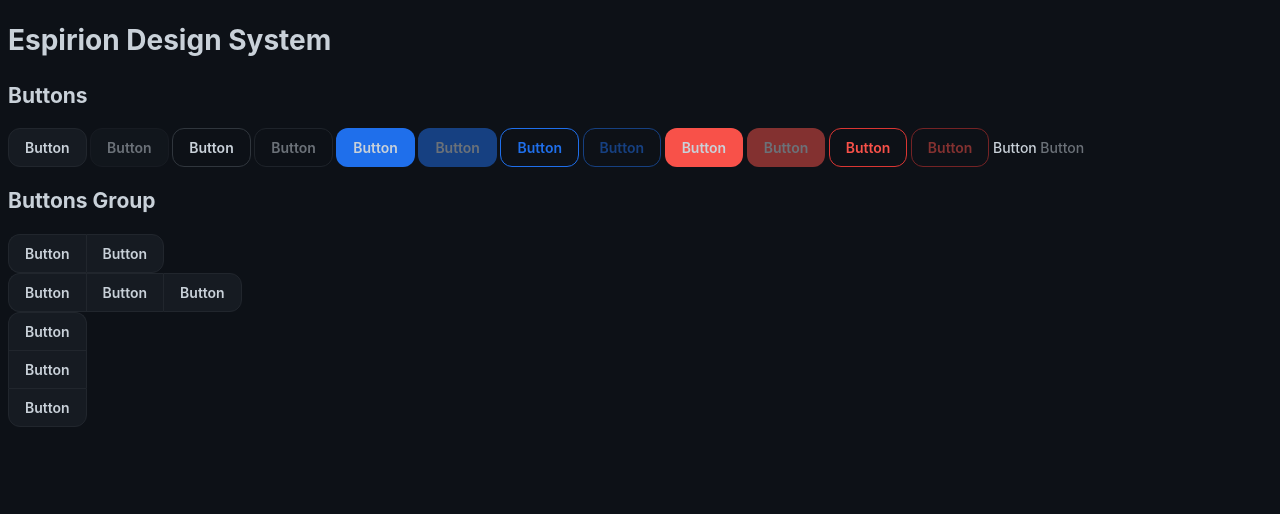
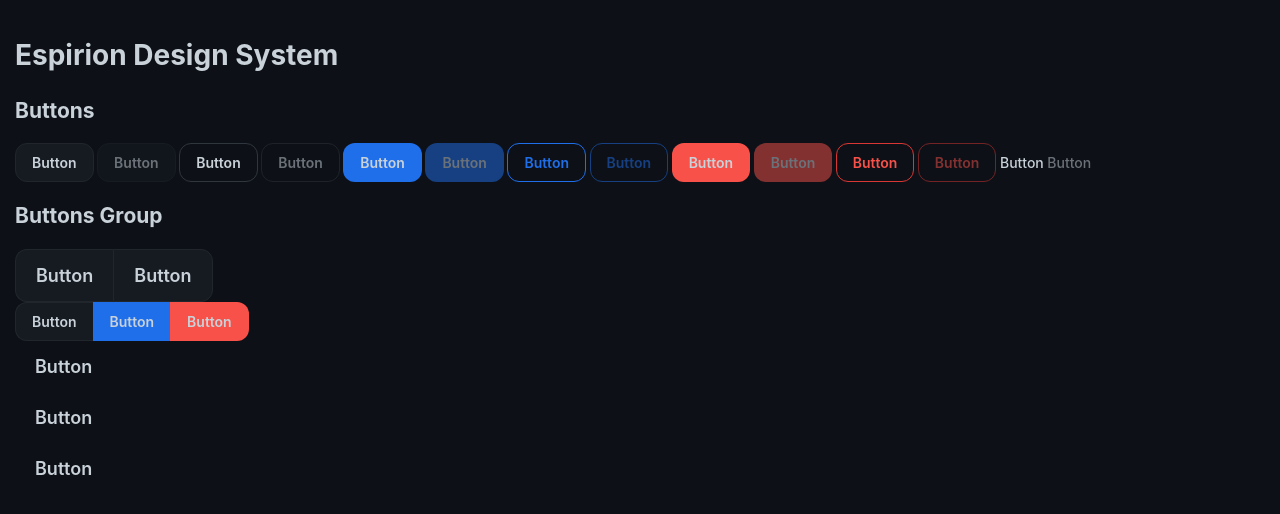
Before and after one commit to Espirion/espirion-core, a plain HTML site: page src/index.html in a window 1280 px wide. Drawn offline with Linux system fonts and the light colour scheme.

Commit message:
style: adjust body styling and update button group attributes
Update the body CSS to include margin and padding for better spacing. Modify button group attributes in the HTML to improve consistency and visual hierarchy, including size and variant changes.

```diff
--- a/src/index.html
+++ b/src/index.html
@@ -31,19 +31,19 @@
     <esp-button variant="link">Button</esp-button>
     <esp-button variant="link" disabled>Button</esp-button>
     <h2>Buttons Group</h2>
-    <esp-button-group orientation="horizontal">
+    <esp-button-group orientation="horizontal" size="lg">
       <esp-button variant="default">Button</esp-button>
       <esp-button variant="default">Button</esp-button>
     </esp-button-group>
     <esp-button-group orientation="horizontal">
       <esp-button variant="default">Button</esp-button>
-      <esp-button variant="default">Button</esp-button>
-      <esp-button variant="default">Button</esp-button>
+      <esp-button variant="primary">Button</esp-button>
+      <esp-button variant="danger">Button</esp-button>
     </esp-button-group>
-    <esp-button-group orientation="vertical">
-      <esp-button variant="default">Button</esp-button>
-      <esp-button variant="default">Button</esp-button>
-      <esp-button variant="default">Button</esp-button>
+    <esp-button-group orientation="vertical" size="lg" class="my-0">
+      <esp-button>Button</esp-button>
+      <esp-button>Button</esp-button>
+      <esp-button>Button</esp-button>
     </esp-button-group>
   </body>
 </html>
--- a/src/style.css
+++ b/src/style.css
@@ -66,4 +66,6 @@ body {
   font-size: var(--esp-font-size-base);
   font-weight: var(--esp-font-weight-semibold);
   line-height: var(--esp-line-height-base);
+  margin: 0px;
+  padding: 15px;
 }
```
